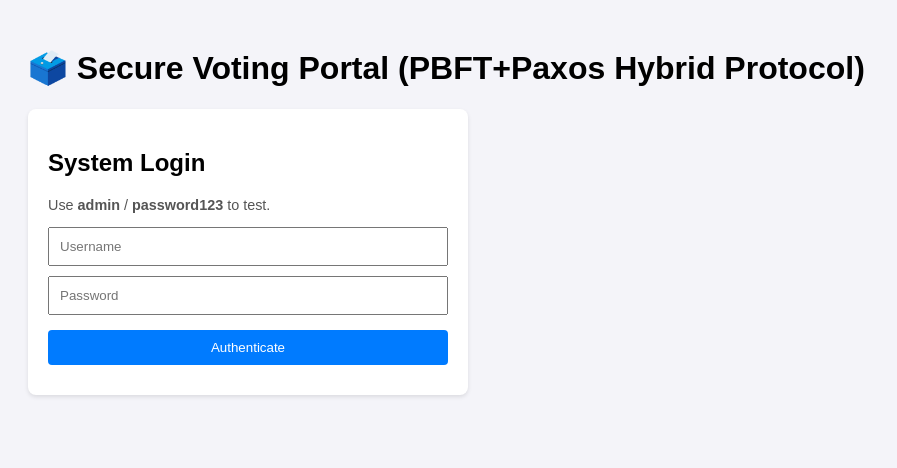
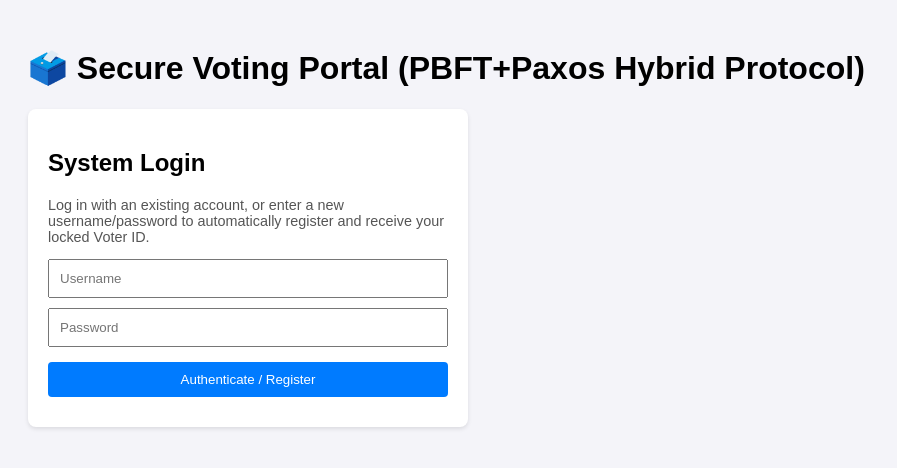
Before and after one commit to Chuck6684/Voting-DS, a Flask app: page / in a window 1280 px wide. Shown: the top 468 px of the page, without its empty margins (0-897 px from the left). Run offline with Flask 3, Linux system fonts and the light colour scheme.

Commit message:
Version 3.0 Changes to user login

```diff
--- a/app.py
+++ b/app.py
@@ -9,28 +9,51 @@ import os
 app = Flask(__name__)
 
 # ==========================================
-# NEW: CONSTANTS & CSV SETUP
+# CONSTANTS & CSV SETUP
 # ==========================================
-CSV_FILENAME = 'votes.csv'
-VALID_TOKEN = "super-secret-token" # In a real app, this would be validated against a DB/JWT
+VOTES_CSV_FILENAME = 'votes.csv'
+USERS_CSV_FILENAME = 'users.csv'
+VALID_TOKEN = "super-secret-token"
+
 voted_users = set()
+registered_users = {}
 
+# --- NEW: User Database Persistence ---
+def load_users_from_csv():
+    """Loads registered users and their assigned Voter IDs into memory."""
+    if os.path.exists(USERS_CSV_FILENAME):
+        with open(USERS_CSV_FILENAME, mode='r') as file:
+            reader = csv.DictReader(file)
+            for row in reader:
+                registered_users[row['username']] = {
+                    "password": row['password'],
+                    "voter_id": row['voter_id']
+                }
+
+def save_user_to_csv(username, password, voter_id):
+    """Saves a newly registered user to the CSV."""
+    file_exists = os.path.exists(USERS_CSV_FILENAME)
+    with open(USERS_CSV_FILENAME, mode='a', newline='') as file:
+        fieldnames = ['username', 'password', 'voter_id']
+        writer = csv.DictWriter(file, fieldnames=fieldnames)
+        if not file_exists:
+            writer.writeheader()
+        writer.writerow({"username": username, "password": password, "voter_id": voter_id})
+
+# --- Existing Vote Database Persistence ---
 def load_votes_from_csv(nodes):
-    """Loads past votes from CSV into memory and the nodes' ledgers."""
-    if os.path.exists(CSV_FILENAME):
-        with open(CSV_FILENAME, mode='r') as file:
+    if os.path.exists(VOTES_CSV_FILENAME):
+        with open(VOTES_CSV_FILENAME, mode='r') as file:
             reader = csv.DictReader(file)
             for row in reader:
                 voted_users.add(row['voter_id'])
-                # Populate the local ledger of each honest node so UI reflects history
                 for node in nodes:
                     if not node.is_malicious:
                         node.paxos_backend.servers[0].ledger.append(row)
 
 def save_vote_to_csv(vote_data):
-    """Appends a successfully committed vote to the CSV."""
-    file_exists = os.path.exists(CSV_FILENAME)
-    with open(CSV_FILENAME, mode='a', newline='') as file:
+    file_exists = os.path.exists(VOTES_CSV_FILENAME)
+    with open(VOTES_CSV_FILENAME, mode='a', newline='') as file:
         fieldnames = ['hash', 'voter_id', 'candidate', 'timestamp']
         writer = csv.DictWriter(file, fieldnames=fieldnames)
         if not file_exists:
@@ -38,7 +61,6 @@ def save_vote_to_csv(vote_data):
         writer.writerow(vote_data)
 
 def token_required(f):
-    """Decorator to verify the session token."""
     @wraps(f)
     def decorated(*args, **kwargs):
         auth_header = request.headers.get('Authorization')
@@ -48,7 +70,7 @@ def token_required(f):
     return decorated
 
 # ==========================================
-# 1. PAXOS LOGIC (Local Organization Consensus)
+# 1. PAXOS LOGIC
 # ==========================================
 class InternalPaxosServer:
     def __init__(self, server_id):
@@ -92,9 +114,8 @@ class PaxosCluster:
     def local_ledger(self):
         return self.servers[0].ledger
 
-
 # ==========================================
-# 2. PBFT LOGIC (Global Network Consensus)
+# 2. PBFT LOGIC
 # ==========================================
 class PBFTNode:
     def __init__(self, name):
@@ -126,8 +147,7 @@ class PBFTNetwork:
             return True, approvals, required_majority
         return False, approvals, required_majority
 
-
-# Initialize with 4 standard nodes
+# Initialize network
 global_nodes = [
     PBFTNode("Electoral_Commission"),
     PBFTNode("Independent_Auditor"),
@@ -136,7 +156,8 @@ global_nodes = [
 ]
 network = PBFTNetwork(global_nodes)
 
-# Load existing votes from CSV on startup
+# Load databases on startup
+load_users_from_csv()
 load_votes_from_csv(global_nodes)
 
 # ==========================================
@@ -147,20 +168,41 @@ load_votes_from_csv(global_nodes)
 def index():
     return render_template('index.html')
 
-# Add this above your @app.route('/api/vote')
-
+# UPDATED: Dynamic Registration & Login
 @app.route('/api/login', methods=['POST'])
 def login():
     data = request.json
     username = data.get('username')
     password = data.get('password')
 
-    # In a real app, you would hash the password and check a database.
-    # For this example, we'll hardcode a valid user.
-    if username == "admin" and password == "password123":
-        return jsonify({"status": "success", "token": VALID_TOKEN})
+    if not username or not password:
+        return jsonify({"status": "error", "message": "Username and password required"}), 400
+
+    # 1. Check if user already exists
+    if username in registered_users:
+        if registered_users[username]['password'] == password:
+            return jsonify({
+                "status": "success",
+                "token": VALID_TOKEN,
+                "voter_id": registered_users[username]['voter_id']
+            })
+        else:
+            return jsonify({"status": "error", "message": "Invalid password"}), 401
+
+    # 2. If user doesn't exist, auto-register them and assign an unchangeable ID
     else:
-        return jsonify({"status": "error", "message": "Invalid username or password"}), 401
+        new_voter_id = f"usr-{str(uuid.uuid4())}"
+        registered_users[username] = {
+            "password": password,
+            "voter_id": new_voter_id
+        }
+        save_user_to_csv(username, password, new_voter_id)
+
+        return jsonify({
+            "status": "success",
+            "token": VALID_TOKEN,
+            "voter_id": new_voter_id
+        })
 
 @app.route('/api/vote', methods=['POST'])
 @token_required
@@ -169,7 +211,6 @@ def cast_vote():
     voter_id = data.get('voter_id')
     candidate = data.get('candidate')
 
-    # Ensure user hasn't voted already
     if voter_id in voted_users:
         return jsonify({"status": "error", "message": "Duplicate Vote: This Voter ID has already been used."}), 403
 
@@ -188,8 +229,8 @@ def cast_vote():
     success, approvals, required = network.run_consensus(vote_data)
 
     if success:
-        voted_users.add(voter_id) # Mark user as voted
-        save_vote_to_csv(vote_data) # Persist to CSV
+        voted_users.add(voter_id)
+        save_vote_to_csv(vote_data)
         return jsonify({"status": "success", "receipt": vote_hash, "approvals": approvals, "required": required, "total_nodes": len(global_nodes)})
     else:
         return jsonify({"status": "error", "message": "Consensus Failed - Too many malicious nodes!", "approvals": approvals, "required": required, "total_nodes": len(global_nodes)}), 400
@@ -213,9 +254,8 @@ def toggle_hack():
 def add_node():
     new_id = len(global_nodes) + 1
     new_node = PBFTNode(f"Observer_Node_{new_id}")
-    # Sync new node with existing history
     for _ in range(len(voted_users)):
-        new_node.paxos_backend.servers[0].ledger.append({}) # Dummy data just for ledger count sync
+        new_node.paxos_backend.servers[0].ledger.append({})
     global_nodes.append(new_node)
     return jsonify({"status": "success", "total_nodes": len(global_nodes)})
 
--- a/templates/index.html
+++ b/templates/index.html
@@ -8,8 +8,6 @@
         .card { background: white; padding: 20px; border-radius: 8px; box-shadow: 0 2px 4px rgba(0,0,0,0.1); flex: 1; }
         button { padding: 10px 15px; background: #007bff; color: white; border: none; border-radius: 4px; cursor: pointer; }
         button:hover { background: #0056b3; }
-        .generate-btn { background: #6c757d; white-space: nowrap; }
-        .generate-btn:hover { background: #5a6268; }
         .mini-hack-btn { background: #dc3545; padding: 5px 10px; font-size: 0.8em; margin-left: 10px; }
         .mini-hack-btn:hover { background: #a71d2a; }
         input, select { padding: 10px; width: 100%; box-sizing: border-box; }
@@ -17,8 +15,8 @@
         .node-row { display: flex; justify-content: space-between; align-items: center; padding: 8px 0; border-bottom: 1px solid #ddd; }
         #status-box { background: #eee; padding: 15px; border-radius: 4px; margin-top: 15px; }
 
-        /* NEW: Utility classes for hiding/showing elements */
         .hidden { display: none !important; }
+        input[readonly] { background-color: #e9ecef; color: #495057; cursor: not-allowed; border: 1px solid #ced4da; }
     </style>
 </head>
 <body>
@@ -27,14 +25,16 @@
 
     <div id="login-section" class="card" style="max-width: 400px; margin-bottom: 20px;">
         <h2>System Login</h2>
-        <p style="color: #555; font-size: 0.9em;">Use <strong>admin</strong> / <strong>password123</strong> to test.</p>
+        <p style="color: #555; font-size: 0.9em;">
+            Log in with an existing account, or enter a new username/password to automatically register and receive your locked Voter ID.
+        </p>
         <div class="input-group">
             <input type="text" id="username" placeholder="Username">
         </div>
         <div class="input-group" style="margin-bottom: 15px;">
             <input type="password" id="password" placeholder="Password">
         </div>
-        <button onclick="login()" style="width: 100%;">Authenticate</button>
+        <button onclick="login()" style="width: 100%;">Authenticate / Register</button>
         <div id="login-error" style="color: red; margin-top: 10px; font-size: 0.9em;"></div>
     </div>
 
@@ -43,8 +43,7 @@
             <h2>Voter Interface</h2>
 
             <div class="input-group">
-                <input type="text" id="voter_id" placeholder="Enter or Generate Voter UUID">
-                <button class="generate-btn" onclick="generateVoterId()">🎲 Auto-Generate</button>
+                <input type="text" id="voter_id" placeholder="Authenticating ID..." readonly>
             </div>
 
             <select id="candidate" style="margin-bottom: 15px;">
@@ -68,7 +67,6 @@
     </div>
 
     <script>
-        // NEW: Login Function
         async function login() {
             const username = document.getElementById('username').value;
             const password = document.getElementById('password').value;
@@ -86,14 +84,14 @@
                 const data = await res.json();
 
                 if (data.status === 'success') {
-                    // Store the token securely in memory
                     sessionStorage.setItem('authToken', data.token);
+                    sessionStorage.setItem('voterId', data.voter_id);
 
-                    // Hide login, show main app
+                    document.getElementById('voter_id').value = data.voter_id;
+
                     document.getElementById('login-section').classList.add('hidden');
                     document.getElementById('main-app').classList.remove('hidden');
 
-                    // Start fetching auditor data now that we are logged in
                     fetchStatus();
                     setInterval(fetchStatus, 2000);
                 } else {
@@ -104,23 +102,17 @@
             }
         }
 
-        function generateVoterId() {
-            document.getElementById('voter_id').value = crypto.randomUUID();
-        }
-
         async function castVote() {
-            // Retrieve the token from memory quietly
             const token = sessionStorage.getItem('authToken');
-            const voterIdInput = document.getElementById('voter_id');
+            const voter_id = sessionStorage.getItem('voterId');
             const candidateSelect = document.getElementById('candidate');
             const submitBtn = document.getElementById('submit-btn');
             const receiptDiv = document.getElementById('receipt');
 
-            const voter_id = voterIdInput.value.trim();
             const candidate = candidateSelect.value;
 
             if (!voter_id) {
-                receiptDiv.innerHTML = '⚠️ Please enter a Voter ID.';
+                receiptDiv.innerHTML = '⚠️ Authentication error. Missing Voter ID.';
                 receiptDiv.style.color = 'orange';
                 return;
             }
@@ -134,7 +126,7 @@
                     method: 'POST',
                     headers: {
                         'Content-Type': 'application/json',
-                        'Authorization': `Bearer ${token}` // Pass it in the header
+                        'Authorization': `Bearer ${token}`
                     },
                     body: JSON.stringify({ voter_id, candidate })
                 });
--- a/votes.csv
+++ b/votes.csv
@@ -1,3 +1,5 @@
 hash,voter_id,candidate,timestamp
 f4f50595f05f1ceb4011b06d385c830421164125647342eb5fe535e89ae85341,f9dbcffd-ea04-4695-a175-cd6450e735a0,Charlie,1775490913.0210924
 c67993ed2af71daa9fd793706b2defabc961d3768fe297f2c00d477068073435,8238a031-9aaa-46c4-bfd6-443485a586aa,Pablo,1775490948.3561256
+eeaf759381dd5f14ea696cc9d05c682bbef38f610c4c537b8da1950de10d6c41,8b2576ff-7d72-4dcf-8ca1-d37c04f8fc57,Charlie,1775493408.1157062
+3c0d07a466dcb36ebb109d717416b2c91257c99372035c92c5542bcfb5cc6138,usr-1a2b-3c4d-5e6f-jane0002,Ramon,1775493675.7053726
```
